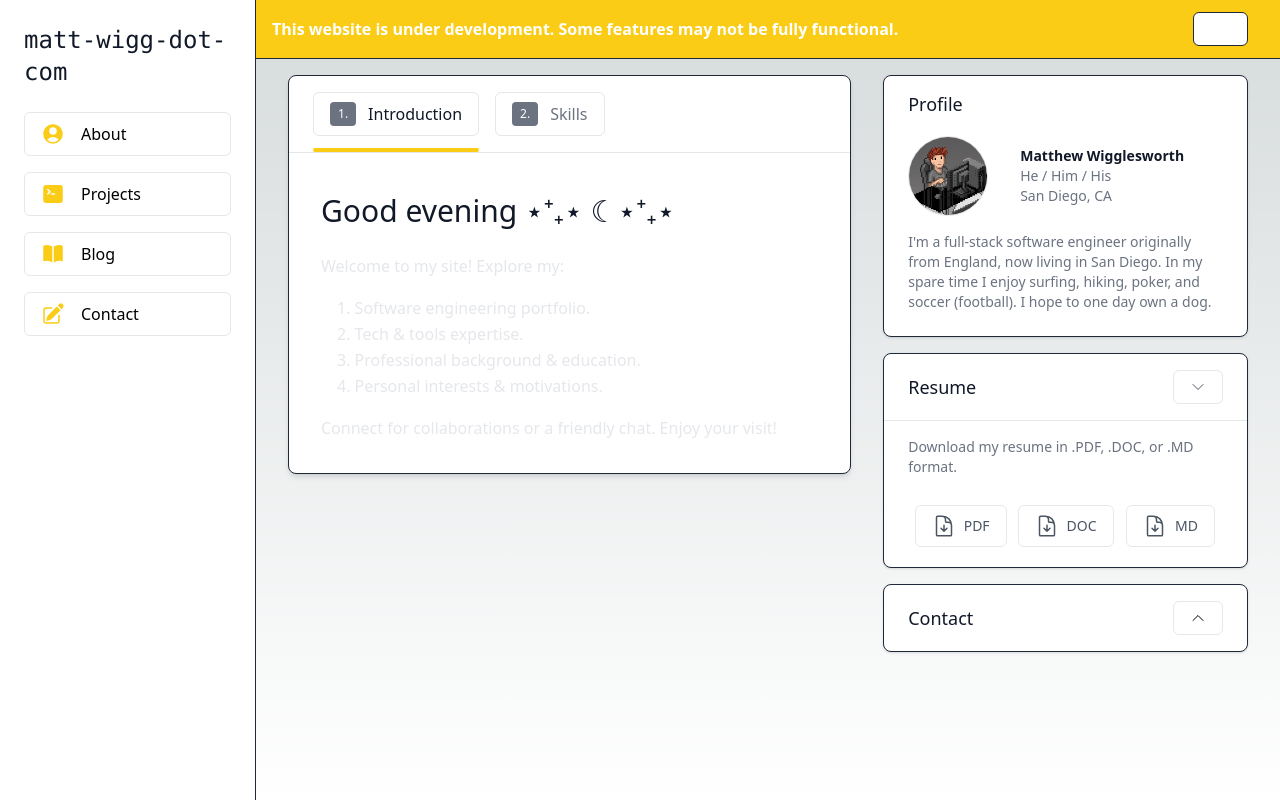
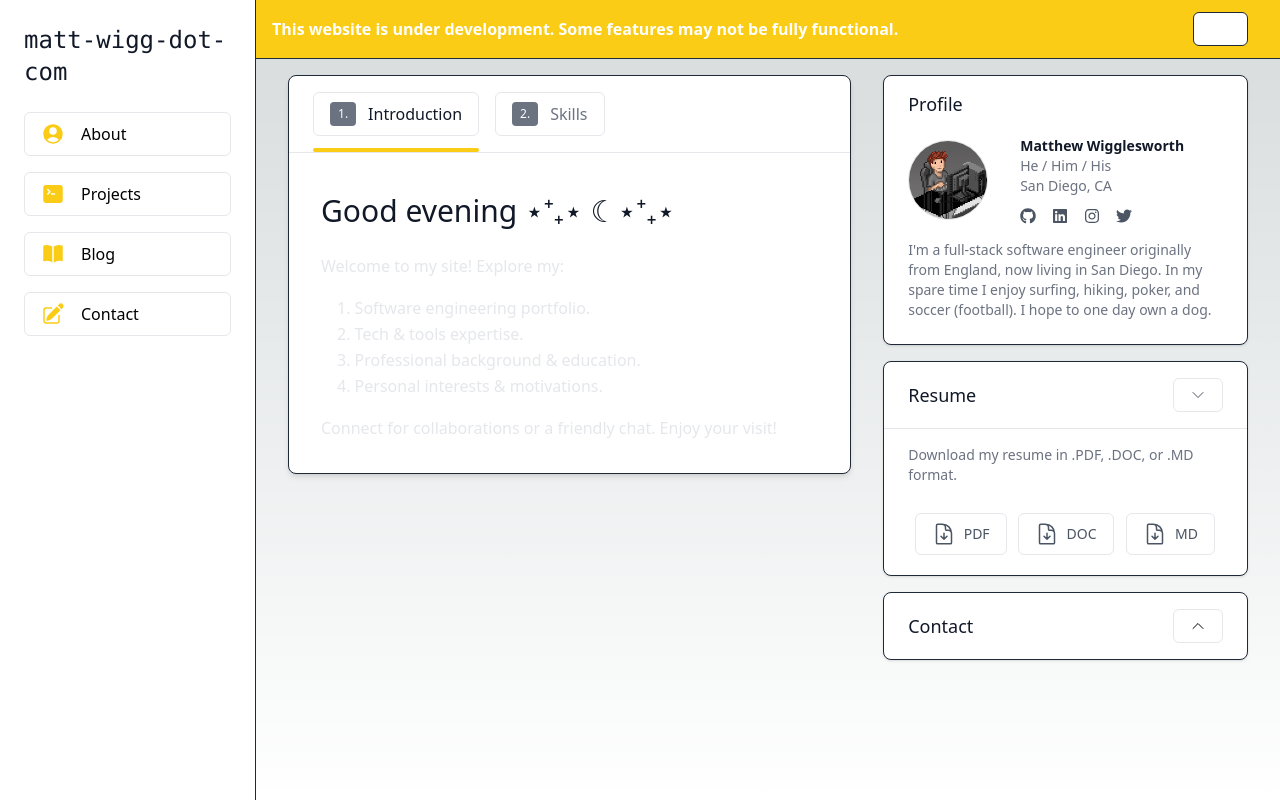
Before and after one commit to matt-wigg/matt-wigg-dot-com, a Next.js app: page / in a window 1280 px wide. Built offline with nearby package versions, Linux system fonts and the light colour scheme.

Commit message:
social media links

```diff
--- a/package.json
+++ b/package.json
@@ -20,6 +20,7 @@
     "postcss": "8.4.23",
     "react": "18.2.0",
     "react-dom": "18.2.0",
+    "react-icons": "^4.8.0",
     "tailwindcss": "3.3.1",
     "typescript": "5.0.4"
   }
--- a/src/app/page.tsx
+++ b/src/app/page.tsx
@@ -2,6 +2,7 @@ import HomeTabs from '@/components/HomeTabs/HomeTabs';
 import ResumeDownload from '@/components/ResumeDownload';
 import Profile from '@/components/Profile';
 import HomeContactForm from '@/components/ContactForm';
+
 import { Inter } from 'next/font/google';
 
 const inter = Inter({ subsets: ['latin'] });
--- a/src/components/Profile.tsx
+++ b/src/components/Profile.tsx
@@ -1,4 +1,5 @@
 import Image from 'next/image';
+import SocialLinks from './SocialLinks';
 
 const Profile = () => {
   return (
@@ -11,7 +12,6 @@ const Profile = () => {
             </h3>
           </div>
         </header>
-
         <div className='py-1 sm:px-6'>
           <div className='flex flex-col sm:flex-row items-center'>
             <div className='relative h-20 w-20 border dark:border-gray-800 sm:mr-8 mb-4 sm:mb-0 rounded-full overflow-hidden'>
@@ -23,7 +23,7 @@ const Profile = () => {
                 priority
               />
             </div>
-            <div className='text-center sm:text-left'>
+            <div className='text-center sm:text-left '>
               <p className='text-gray-900 dark:text-gray-300 font-semibold'>
                 Matthew Wigglesworth
               </p>
@@ -32,6 +32,9 @@ const Profile = () => {
               </p>
               <p className='text-gray-500 dark:text-gray-400 font-extralight'>
                 San Diego, CA
+              </p>
+              <p className='text-gray-500 dark:text-gray-400 font-extralight pt-3'>
+                <SocialLinks />
               </p>
             </div>
           </div>
--- /dev/null
+++ b/src/components/SocialLinks.tsx
@@ -0,0 +1,43 @@
+import { ArrowDownCircleIcon } from '@heroicons/react/24/outline';
+import { FaGithub, FaLinkedin, FaTwitter, FaInstagram } from 'react-icons/fa';
+
+const SocialLinks = () => {
+  return (
+    <div className='flex items-center justify-start space-x-4'>
+      <a
+        href='https://github.com/matt-wigg/'
+        target='_blank'
+        rel='noopener noreferrer'
+        className='text-gray-600 dark:text-gray-400 hover:text-gray-900 dark:hover:text-yellow-400 transition-colors duration-200'
+      >
+        <FaGithub className='h-4 w-4' />
+      </a>
+      <a
+        href='https://www.linkedin.com/in/matt-wigg/'
+        target='_blank'
+        rel='noopener noreferrer'
+        className='text-gray-600 dark:text-gray-400 hover:text-gray-900 dark:hover:text-yellow-400 transition-colors duration-200'
+      >
+        <FaLinkedin className='h-4 w-4' />
+      </a>
+      <a
+        href='https://www.instagram.com/__matt_wigg/'
+        target='_blank'
+        rel='noopener noreferrer'
+        className='text-gray-600 dark:text-gray-400 hover:text-gray-900 dark:hover:text-yellow-400 transition-colors duration-200'
+      >
+        <FaInstagram className='h-4 w-4' />
+      </a>
+      <a
+        href='https://twitter.com/MrSoftwareGuy'
+        target='_blank'
+        rel='noopener noreferrer'
+        className='text-gray-600 dark:text-gray-400 hover:text-gray-900 dark:hover:text-yellow-400 transition-colors duration-200'
+      >
+        <FaTwitter className='h-4 w-4' />
+      </a>
+    </div>
+  );
+};
+
+export default SocialLinks;
```
Also changed, not shown: 1 other file (tests, documents, lock files or other folders).
